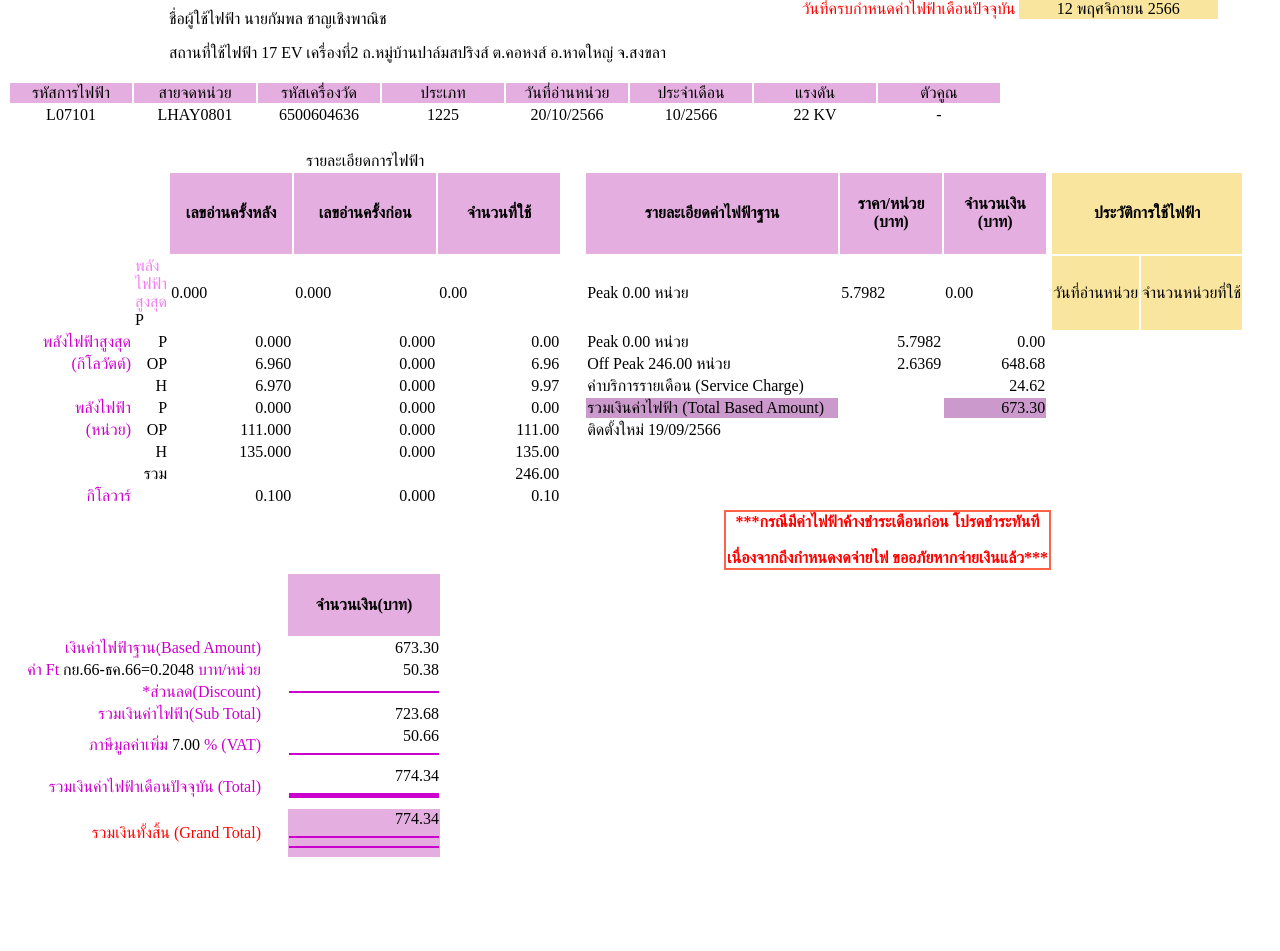
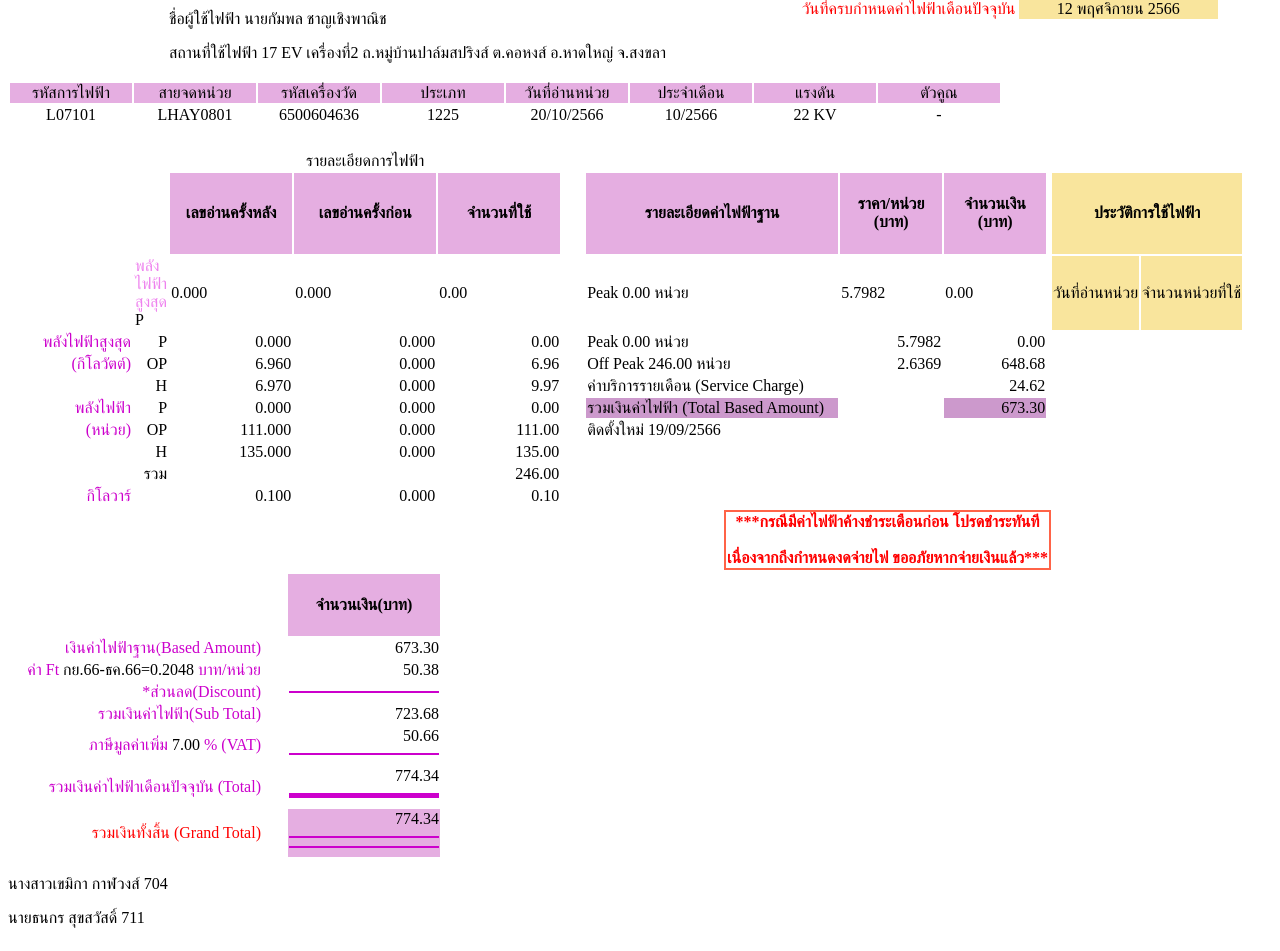
Before and after one commit to 68409010711-gif/Electricity-bill, a plain HTML site: page index.html in a window 1280 px wide. Shown: the part 136-1087 px from the top of the page. Before the commit the page ends 1003 px from the top, so only its background shows below. Drawn offline with Linux system fonts and the light colour scheme.

Commit message:
Update index.html

```diff
--- a/index.html
+++ b/index.html
@@ -495,8 +495,8 @@
     </table>
 
     <table bgcolor="red">
-
-
+<p>นางสาวเขมิกา กาฬวงส์ 704</p>
+<p>นายธนกร สุขสวัสดิ์ 711</p>
 
 </body>
 
```
